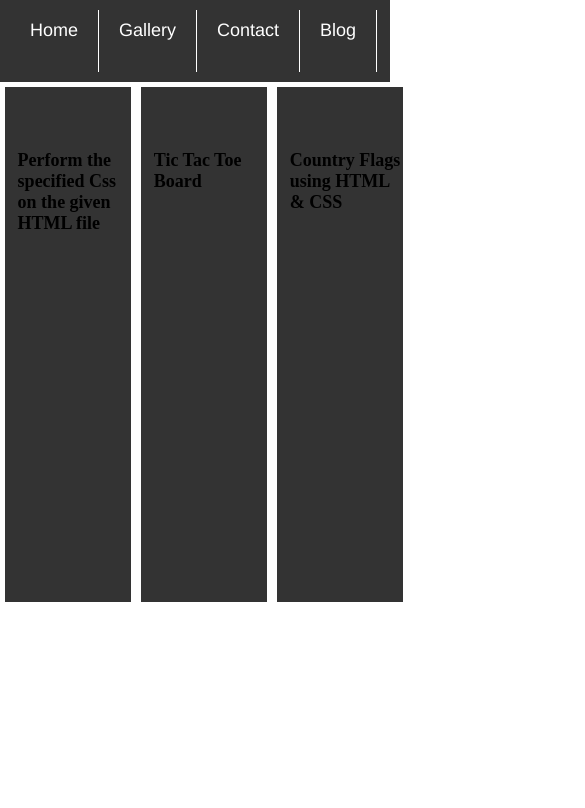
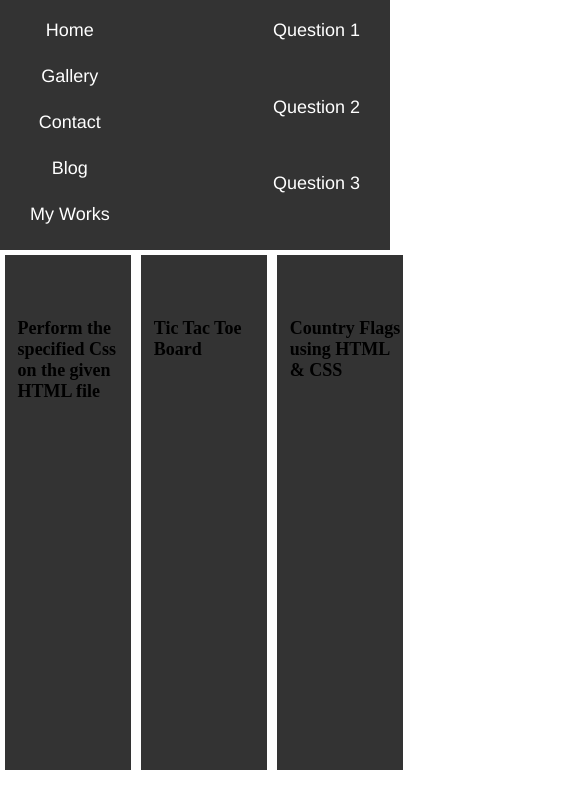
Before and after one commit to Michael-pi-max/Css-assignment, a plain HTML site: page myworks.html in a window 390 px wide. Shown: the top 808 px of the page, 585 px wide, since content can reach past the window. Drawn offline with Linux system fonts and the light colour scheme.

Commit message:
Media query is applied to the css to make the page responsive focusing specially on the navigation bar and main body contents

```diff
--- a/assets/css/navigation_bar.css
+++ b/assets/css/navigation_bar.css
@@ -46,3 +46,17 @@ nav ul li a:hover{
     display:flex;
     justify-content: space-between;
 }
+
+
+@media only screen and (max-width: 700px){
+    nav ul{
+        height: 230px;
+        flex-direction: column;
+        text-align: center;
+    }
+
+    nav li{
+        border: 0px;
+    }
+
+}
```
Also changed, not shown: assets/css/container_layout.css (+15 -0 lines).
